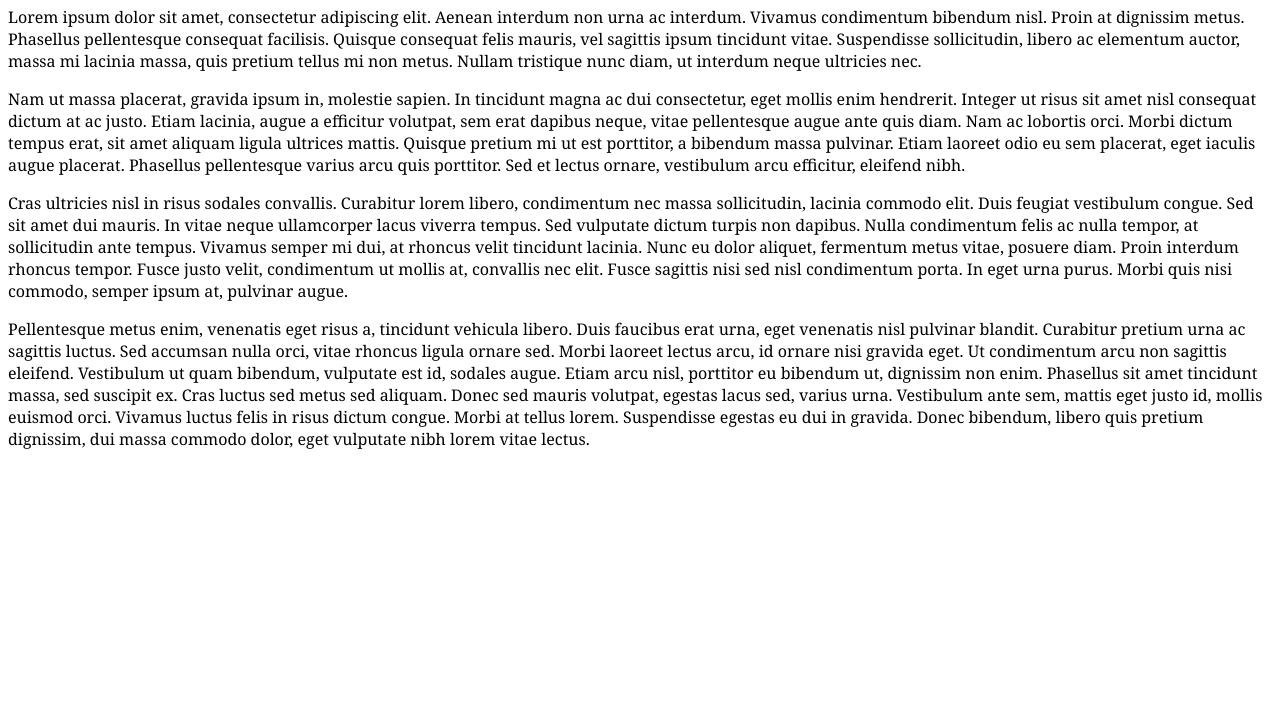
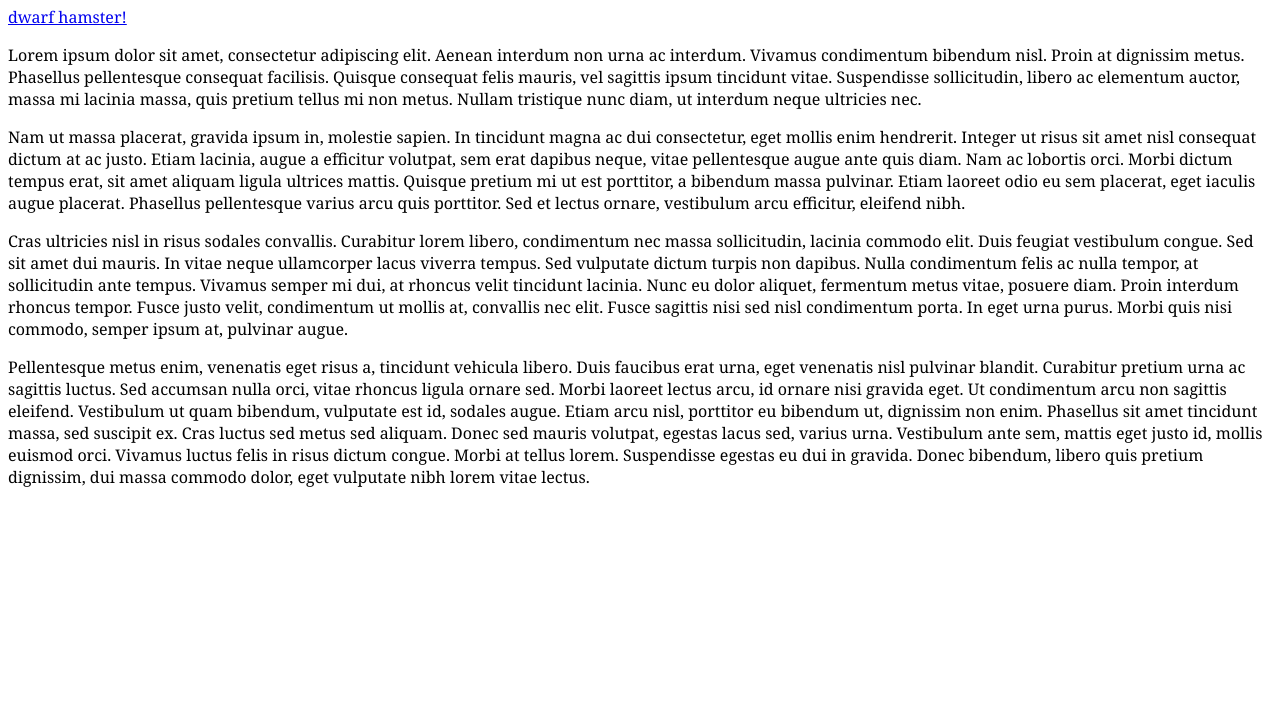
Before and after one commit to antsloth/parsley, a plain HTML site: page index.html in a window 1280 px wide. Shown: the part 80-800 px from the top of the page. Drawn offline with Linux system fonts and the light colour scheme.

Commit message:
added link to hamster.html

```diff
--- a/index.html
+++ b/index.html
@@ -13,6 +13,7 @@
 </head>
 <body>
 <h1>This is a Website</h1>
+<p><a href="/hamster.html">dwarf hamster!</a></p>
 <p>
 Lorem ipsum dolor sit amet, consectetur adipiscing elit. Aenean interdum non urna ac interdum. Vivamus condimentum bibendum nisl. Proin at dignissim metus. Phasellus pellentesque consequat facilisis. Quisque consequat felis mauris, vel sagittis ipsum tincidunt vitae. Suspendisse sollicitudin, libero ac elementum auctor, massa mi lacinia massa, quis pretium tellus mi non metus. Nullam tristique nunc diam, ut interdum neque ultricies nec.
 </p>
```
